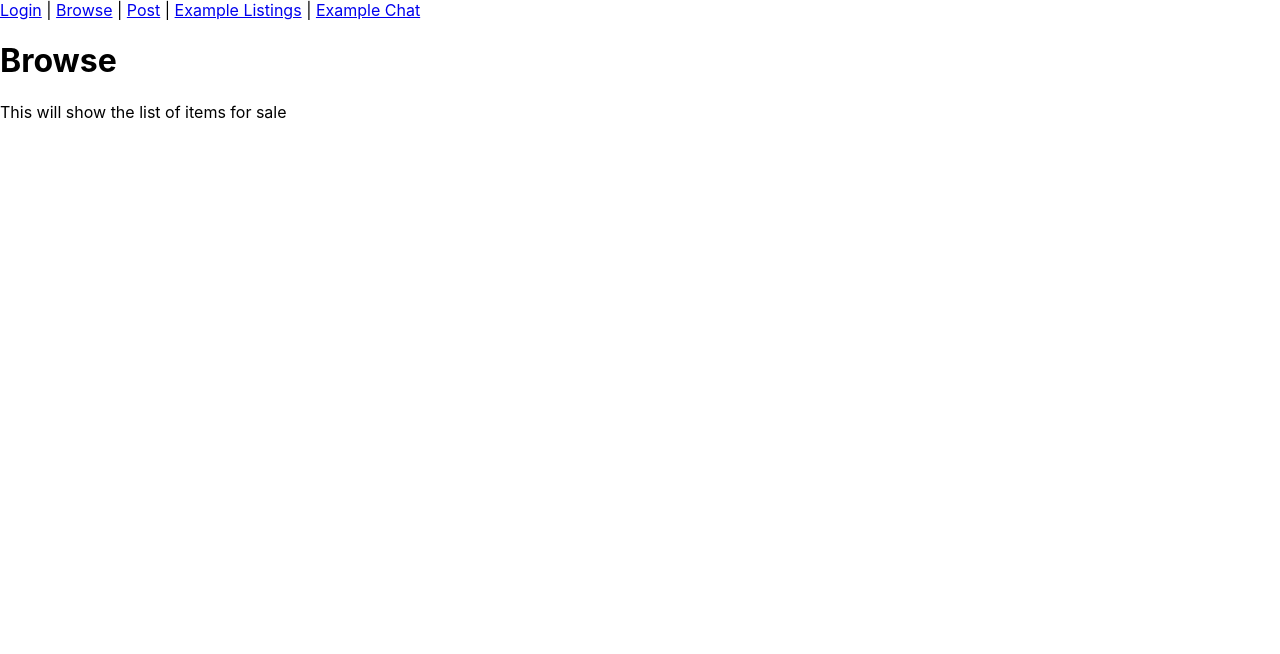
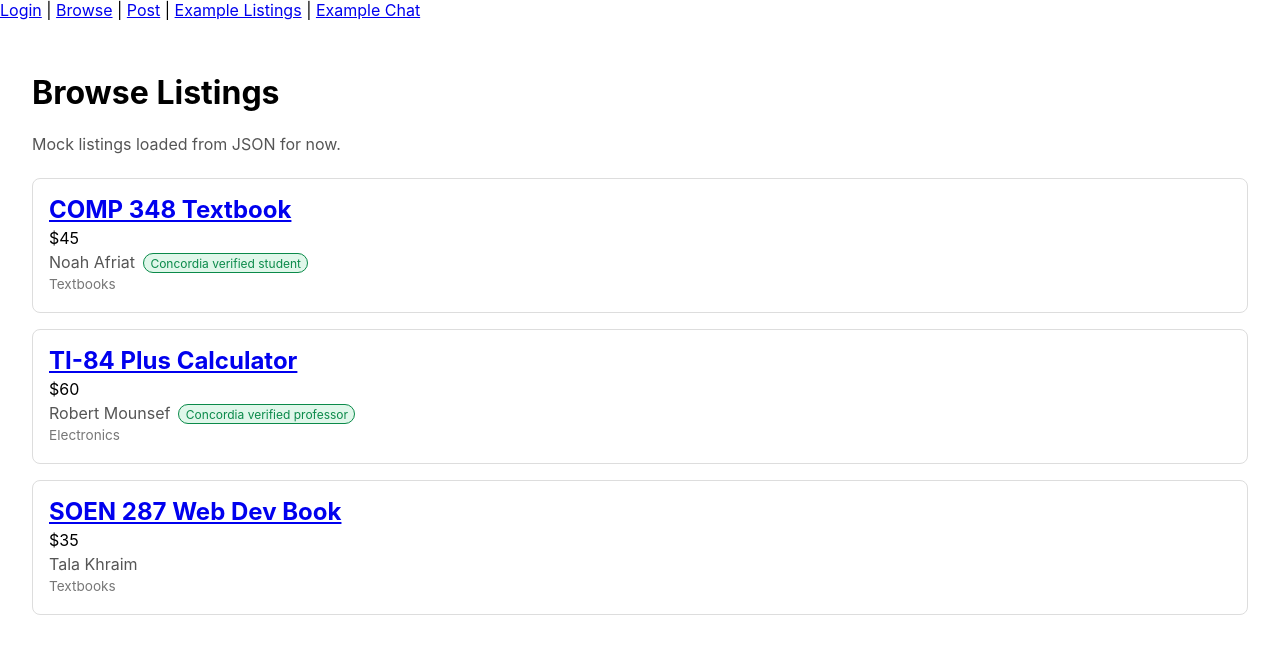
Before and after one commit to noahafriat/Soen357Project, a React (Create React App) app: page /browse in a window 1280 px wide. Shown: the top 654 px of the page. Built offline with nearby package versions, Linux system fonts and the light colour scheme; the HTML template or start-up script is replaced by a standard one.

Commit message:
Basic implementation of browse page created with listings

```diff
--- a/src/components/Badge.jsx
+++ b/src/components/Badge.jsx
@@ -0,0 +1,25 @@
+import React from "react";
+
+function Badge({ type }) {
+    if (!type) return null;
+
+    const label = (type === "student" ? "Concordia verified student" : "Concordia verified professor");
+
+    return (
+        <span
+            style={{
+                marginLeft: "0.5rem",
+                padding: "0.1rem 0.4rem",
+                borderRadius: "999px",
+                fontSize: "0.75rem",
+                backgroundColor: "#e0f7ea",
+                color: "#0b8a4a",
+                border: "1px solid #0b8a4a"
+            }}
+        >
+            {label}
+        </span>
+    )
+}
+
+export default Badge;
--- a/src/components/ListingCard.jsx
+++ b/src/components/ListingCard.jsx
@@ -0,0 +1,30 @@
+import React from "react";
+import { Link } from "react-router-dom";
+import Badge from "./Badge";
+
+function ListingCard({ listing, seller }) {
+    return (
+        <div
+            style={{
+                border: "1px solid #ddd",
+                borderRadius: "8px",
+                padding: "1rem",
+                marginBottom: "1rem"
+            }}
+        >
+            <h2 style={{ margin: 0 }}>
+                <Link to={`/listing/${listing.id}`}>{listing.title}</Link>
+            </h2>
+            <p style={{ margin: "0.25rem 0" }}>${listing.price}</p>
+            <p style={{ margin: "0.25rem 0", color: "#555" }}>
+                {seller?.name}
+                <Badge type={seller?.type} />
+            </p>
+            <p style={{ margin: "0.25rem 0", fontSize: "0.85rem", color: "#777" }}>
+                {listing.category}
+            </p>
+        </div>
+    )
+}
+
+export default ListingCard;
--- a/src/data/listings.json
+++ b/src/data/listings.json
@@ -0,0 +1,26 @@
+[
+    {
+      "id": "l1",
+      "title": "COMP 348 Textbook",
+      "category": "Textbooks",
+      "price": 45,
+      "description": "Gently used, no highlights. 3rd edition.",
+      "sellerId": "u1"
+    },
+    {
+      "id": "l2",
+      "title": "TI-84 Plus Calculator",
+      "category": "Electronics",
+      "price": 60,
+      "description": "Perfect for exams. Batteries included.",
+      "sellerId": "u2"
+    },
+    {
+      "id": "l3",
+      "title": "SOEN 287 Web Dev Book",
+      "category": "Textbooks",
+      "price": 35,
+      "description": "Great condition, some pencil notes.",
+      "sellerId": "u3"
+    }
+  ]
--- a/src/data/users.json
+++ b/src/data/users.json
@@ -0,0 +1,20 @@
+[
+    {
+        "id": "u1",
+        "name": "Noah Afriat",
+        "email": "noahafriat@concordia.ca",
+        "type": "student"
+    },
+    {
+        "id": "u2",
+        "name": "Robert Mounsef",
+        "email": "robertmounsef@concordia.ca",
+        "type": "professor"
+    },
+    {
+        "id": "u3",
+        "name": "Tala Khraim",
+        "email": "talakhraim@gmail.com",
+        "type": null
+    }
+]
--- a/src/pages/Browse.jsx
+++ b/src/pages/Browse.jsx
@@ -1,12 +1,33 @@
 import React from 'react';
+import listingsData from "../data/listings.json";
+import usersData from "../data/users.json";
+import ListingCard from "../components/ListingCard";
 
 function Browse() {
+    const getSeller = (sellerId) =>
+        usersData.find((user) => user.id === sellerId);
+
     return (
-        <div>
-            <h1>Browse</h1>
-            <p>This will show the list of items for sale</p>
+        <div style={{ padding: "2rem" }}>
+            <h1>Browse Listings</h1>
+            <p style={{ color: "#555" }}>
+                Mock listings loaded from JSON for now.
+            </p>
+
+            <div style={{ marginTop: "1.5rem" }}>
+                {listingsData.map((listing) => {
+                const seller = getSeller(listing.sellerId);
+                return (
+                    <ListingCard
+                    key={listing.id}
+                    listing={listing}
+                    seller={seller}
+                    />
+                );
+                })}
+            </div>
         </div>
-    )
+    );
 }
 
 export default Browse;
```
